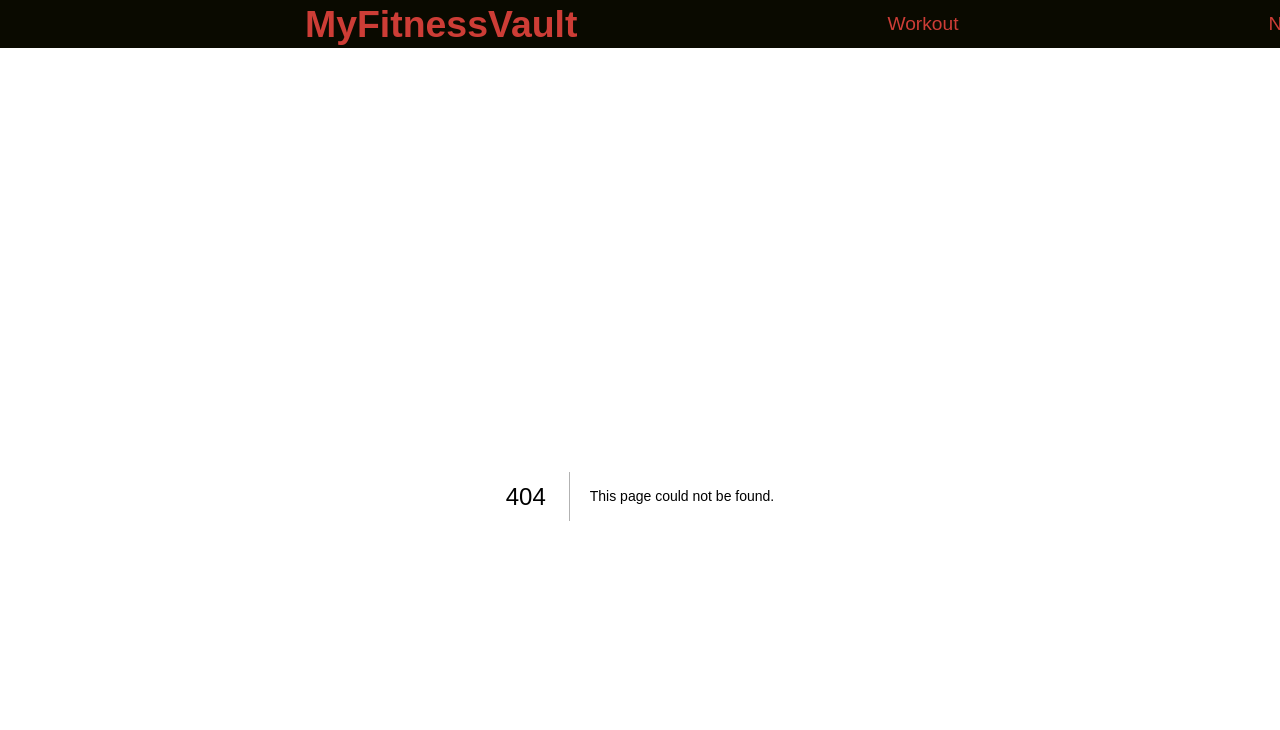
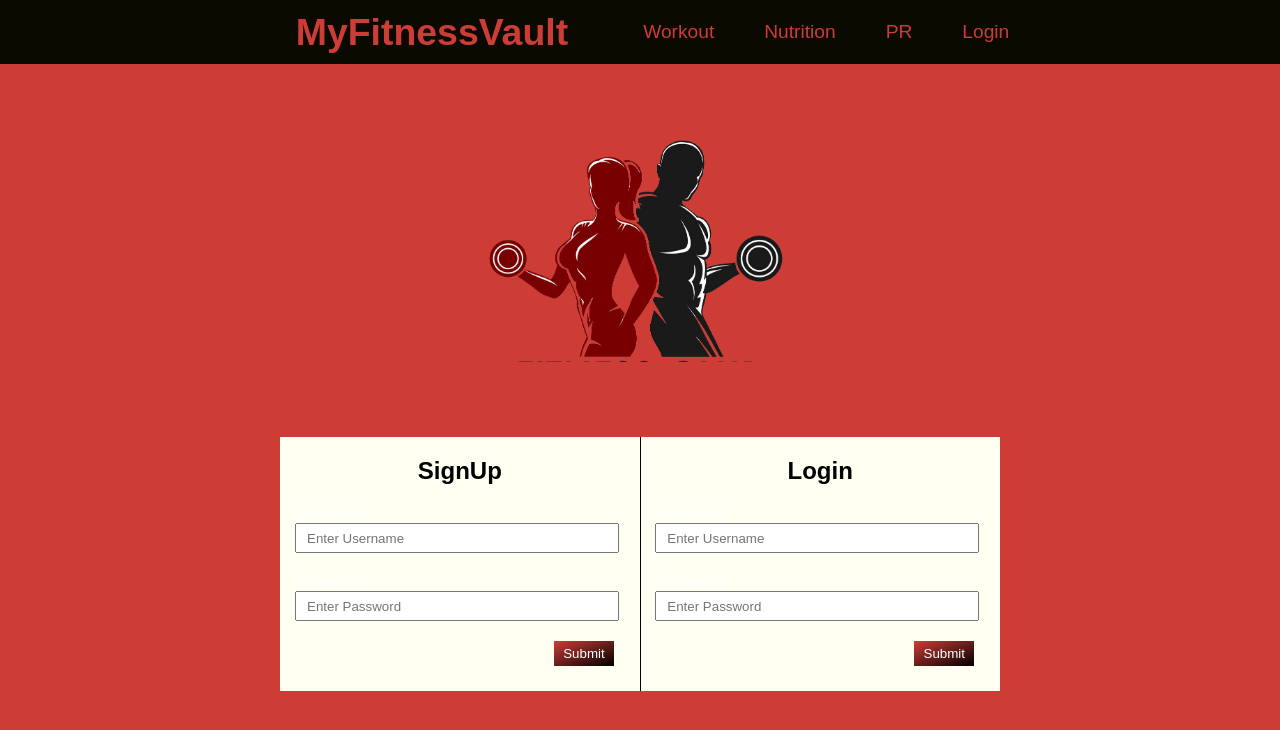
Before and after one commit to CameronJWalker/MyFitnessVault, a Next.js app: page /userpage in a window 1280 px wide. Before the commit this address had no page. Shown: the top 730 px of the page. Built offline with nearby package versions, Linux system fonts and the light colour scheme.

Commit message:
minor css changes and added login/signup

```diff
--- a/components/navbar.js
+++ b/components/navbar.js
@@ -4,10 +4,13 @@ import Nav from '../styles/Nav.module.css'
 export default function Navbar() {
     return (
         <div className={Nav.bar}>
-            <Link href="/" className={Nav.homebutton}><h3>MyFitnessVault</h3></Link>
-            <Link href="/newworkout" className={Nav.homebutton}><p>Workout</p></Link>
-            <Link href="/nutrition" className={Nav.homebutton}><p>Nutrition</p></Link>
-            <Link href="/prlog" className={Nav.homebutton}><p>PR</p></Link>
+            <div className={Nav.title}>
+                <Link href="/" className={Nav.homebutton}><h3>MyFitnessVault</h3></Link>
+            </div>
+                <Link href="/newworkout" className={Nav.homebutton}><p>Workout</p></Link>
+                <Link href="/nutrition" className={Nav.homebutton}><p>Nutrition</p></Link>
+                <Link href="/prlog" className={Nav.homebutton}><p>PR</p></Link>
+                <Link href="/userpage" className={Nav.homebutton}><p>Login</p></Link>
         </div>
     )
 }
--- a/pages/api/hello.js
+++ /dev/null
@@ -1,5 +0,0 @@
-// Next.js API route support: https://nextjs.org/docs/api-routes/introduction
-
-export default function handler(req, res) {
-  res.status(200).json({ name: 'John Doe' })
-}
--- /dev/null
+++ b/pages/userpage.js
@@ -0,0 +1,63 @@
+import React, { useState } from "react"
+import User from "../styles/User.module.css"
+import { createClient } from "@supabase/supabase-js";
+
+export default function UserPage() {
+
+    const [signUp, setSignUp] = useState({
+        username: "",
+        password: ""
+    })
+    const [login, setLogin] = useState({
+        username: "",
+        password: ""
+    })
+    const [loginMessage, setLoginMessage] = useState()
+
+    const [signUpMessage, setSignUpMessage] = useState()
+
+    async function HandleSignupSubmit(e){
+        e.preventDefault()
+        }
+    async function HandleLoginSubmit(e){
+        e.preventDefault()
+    }
+    return (
+        <div className={User.container}>
+            <div className="logo">
+                <img src="2logo.png" alt="TheWorkoutApp" className={User.logo}/>
+            </div>
+            <div className={User.panel}>
+                <div className={User.signup}>
+                    <h2>SignUp</h2>
+                    <form onSubmit={HandleSignupSubmit} className={User.signup}>
+                        <label>Username</label>
+                        <input required type="text" placeholder="Enter Username" onChange={e => {setSignUp({...signUp,username: e.target.value })}}/>
+                        <label>Password</label>
+                        <input required type="password" placeholder="Enter Password" onChange={e => {setSignUp({...signUp,password: e.target.value })}}/>
+                        {signUpMessage ? <p id="ErrorMessage">{signUpMessage}</p> : <></>}
+                        <div className={User.button}>
+                            <input required type="submit" className={User.submit}/>
+                        </div>
+                    </form>
+                </div>
+
+                <div className={User.line}></div>
+
+                <div className={User.login}>
+                    <h2>Login</h2>
+                    <form onSubmit={HandleLoginSubmit}>
+                        <label>Username</label>
+                        <input required type="text" placeholder="Enter Username" onChange={e => {setLogin({...login,username: e.target.value })}}/>
+                        <label>Password</label>
+                        <input required type="password" placeholder="Enter Password" onChange={e => {setLogin({...login,password: e.target.value })}}/>
+                        {loginMessage ? <p id="ErrorMessage">{loginMessage}</p> : <></>}
+                        <div className={User.button}>
+                            <input required type="submit" className={User.submit}/>
+                        </div>
+                    </form>
+                </div>
+            </div>
+        </div>
+    )
+}
--- a/styles/Nav.module.css
+++ b/styles/Nav.module.css
@@ -2,13 +2,17 @@
     color: #fa544c;
     display: flex;
     background-color: #0A0A00;
-    height: 6vh;
+    height: 8vh;
     align-items: center;
+    align-content: center;
     margin-bottom: 6vh;
+    justify-content: center;
+  }
+  .title{
+    padding: 50px;
   }
   .homebutton {
-    padding: 5px;
-    margin-left: 300px;
+    padding: 25px;
     font-size: 2em;
     color: #cd3d36;
     text-decoration: none;
--- /dev/null
+++ b/styles/User.module.css
@@ -0,0 +1,51 @@
+.panel {
+    display: flex;
+    background-color: #fffff2;
+    margin-left: auto;
+    margin-right: auto;
+    margin-top: 75px;
+    max-width: 720px;
+    min-height: 250px;
+}
+.panel h2 {
+    margin-top: 20px;
+    margin-bottom: 20px;
+    text-align: center;
+}
+.line {
+    width: 1px;
+    background-color: rgb(0, 0, 0);
+}
+
+.panel div > form > :not(.submit) {
+    margin-bottom: 20px;
+    width: 90%;
+    height: 30px;
+    margin-left: 15px;
+
+}
+.panel div > form > label {
+    color: white;
+}
+.panel div > form > input {
+    padding-left: 10px;
+    color: black;
+}
+.panel div > form .submit {
+    margin-left: 80%;
+    border: none;
+    width: 60px;
+    height: 25px;
+    padding: 0;
+    background-image: linear-gradient(to bottom right, #cd3d36,black);
+    color: white;
+}
+form .button input:hover{
+    background-image: linear-gradient(to top left, #cd3d36,black);
+}
+.logo {
+    display: flex;
+    margin-left: auto;
+    margin-right: auto;
+    height: 250px;
+}
```
